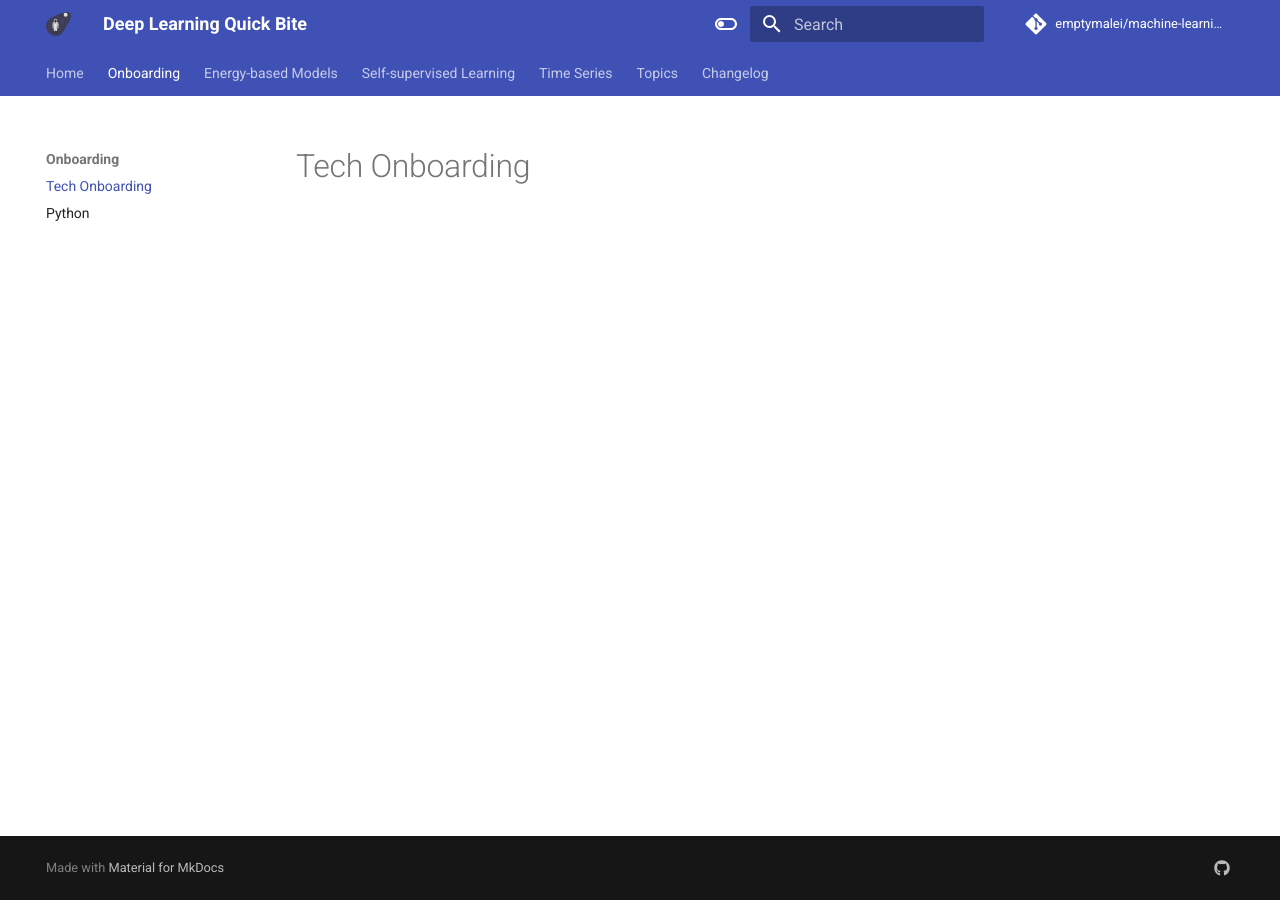
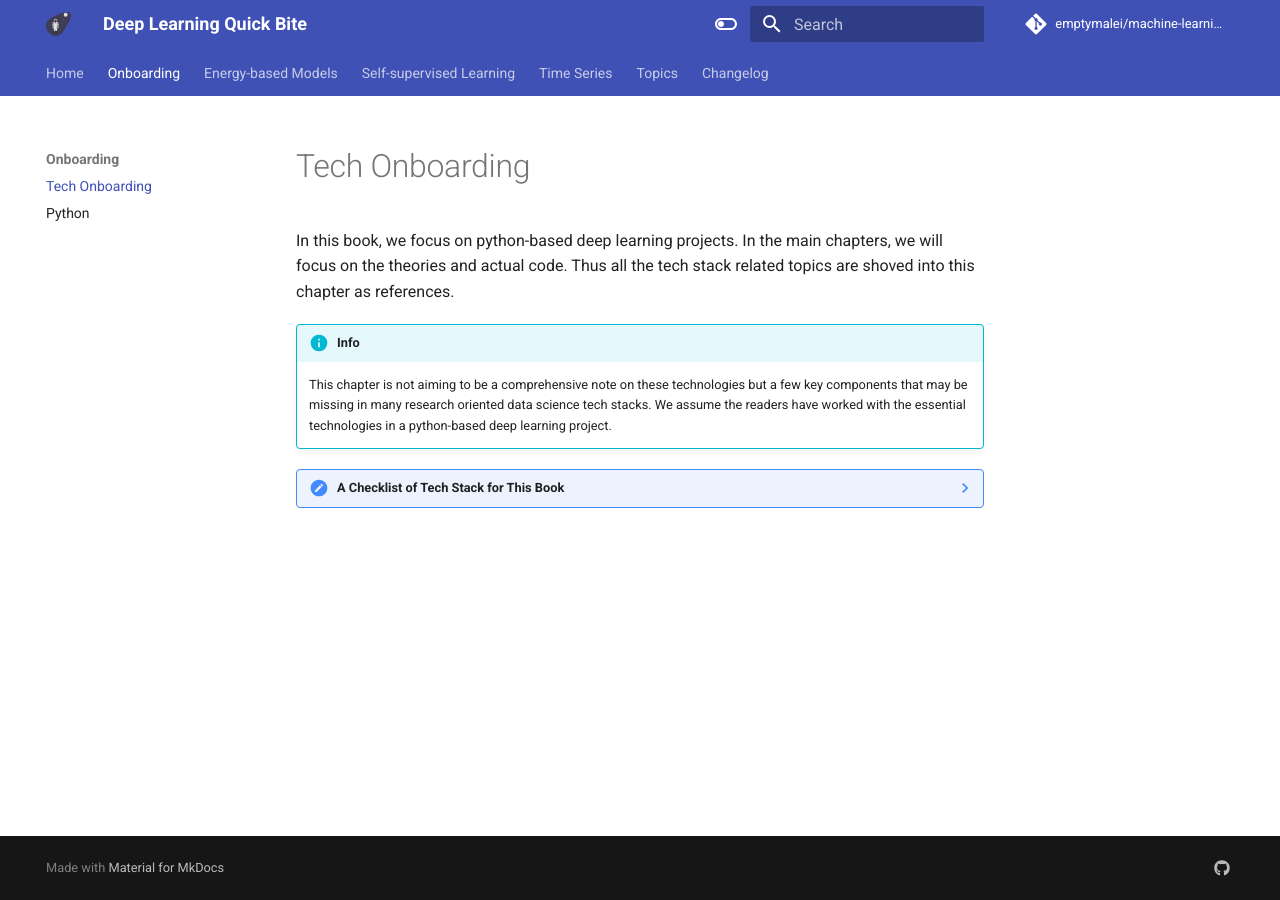
Before and after one commit to emptymalei/deep-learning, an MkDocs documentation site: the page built from dl/onboarding/index.md, in a window 1280 px wide. Built offline with MkDocs 1.6.1 and Material for MkDocs 9.7.7, drawn with Linux system fonts in a browser that asks for light colours; comment, search, counter and statistics services are not loaded.

Commit message:
New: Onboarding - Python (#5)
* adapt list style to pymarkdown style

* add draft for python

* update python

* update python

```diff
--- a/.markdownlint.yaml
+++ b/.markdownlint.yaml
@@ -3,6 +3,10 @@ default: true
 
 # Path to configuration file to extend
 extends: null
+
+MD007:
+  # Spaces for indent
+  indent: 4
 
 MD012:
   # Consecutive blank lines
--- a/dl/onboarding/index.md
+++ b/dl/onboarding/index.md
@@ -1 +1,33 @@
 # Tech Onboarding
+
+In this book, we focus on python-based deep learning projects. In the main chapters, we will focus on the theories and actual code. Thus all the tech stack related topics are shoved into this chapter as references.
+
+!!! info
+
+    This chapter is not aiming to be a comprehensive note on these technologies but a few key components that may be missing in many research oriented data science tech stacks. We assume the readers have worked with the essential technologies in a python-based deep learning project.
+
+
+??? note "A Checklist of Tech Stack for This Book"
+
+    - [Git](https://git-scm.com/)
+    - IDE
+        - [Visual Studio Code](https://code.visualstudio.com/)
+        - [PyCharm](https://www.jetbrains.com/pycharm/)
+        - [Jupyter](https://jupyter.org/)
+    - Python
+        - Environment Management
+            - [Conda](https://www.anaconda.com/)
+            - [Pyenv](https://github.com/pyenv/pyenv)
+            - [Poetry](https://python-poetry.org/)
+        - Test
+            - [Pytest](https://pytest.org/)
+        - Code quality
+            - tools
+                - Formatter: [black](https://github.com/psf/black), [isort](https://github.com/pycqa/isort)
+                - Linter: [pylint](https://pylint.pycqa.org/), [flake8](https://flake8.pycqa.org/en/latest/), [mypy](http://mypy-lang.org/), [pylama](https://github.com/klen/pylama)
+                - [pre-commit](https://pre-commit.com/)
+            - Docstring
+    - Machine Learning Related
+        - [Pandas](https://pandas.pydata.org/)
+        - [Pytorch](https://pytorch.org/)
+        - [Pytorch Lightning](https://www.pytorchlightning.ai/)
--- a/mkdocs.ubuntu.yml
+++ b/mkdocs.ubuntu.yml
@@ -54,7 +54,8 @@ markdown_extensions:
   - pymdownx.snippets:
       check_paths: true
   - pymdownx.superfences
-  - pymdownx.tabbed
+  - pymdownx.tabbed:
+      alternate_style: true
   - pymdownx.tasklist
   - pymdownx.arithmatex:
       generic: true
--- a/mkdocs.yml
+++ b/mkdocs.yml
@@ -38,7 +38,7 @@ theme:
   font:
     text: Roboto
     code: Roboto Mono
-  favicon: assets/logo.png
+  favicon: assets/logo_badge.svg
   logo: assets/logo_badge.svg
 
 
@@ -53,7 +53,8 @@ markdown_extensions:
   - pymdownx.snippets:
       check_paths: true
   - pymdownx.superfences
-  - pymdownx.tabbed
+  - pymdownx.tabbed:
+      alternate_style: true
   - pymdownx.tasklist
   - pymdownx.arithmatex:
       generic: true
```
Also changed, not shown: dl/index.md (+22 -22 lines), dl/onboarding/python.md (+126 -0 lines).
